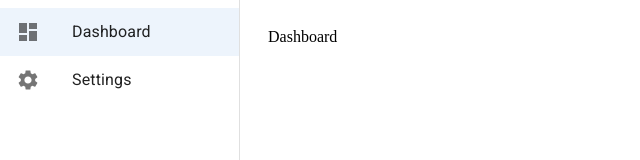
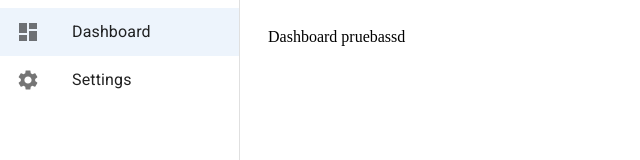
Before and after one commit to Ricardohm7/task-management-app, a React (Vite) app: page / in a window 1280 px wide. Shown: the top 160 px of the page, without its empty margins (0-640 px from the left). Built offline with nearby package versions, Linux system fonts and the light colour scheme.

Commit message:
test dashboard

```diff
--- a/src/pages/dashboard/Dashboard.tsx
+++ b/src/pages/dashboard/Dashboard.tsx
@@ -1,6 +1,6 @@
 const Dashboard = () => {
   return (
-    <div>Dashboard</div>
+    <div>Dashboard pruebassd</div>
   )
 }
 
```
